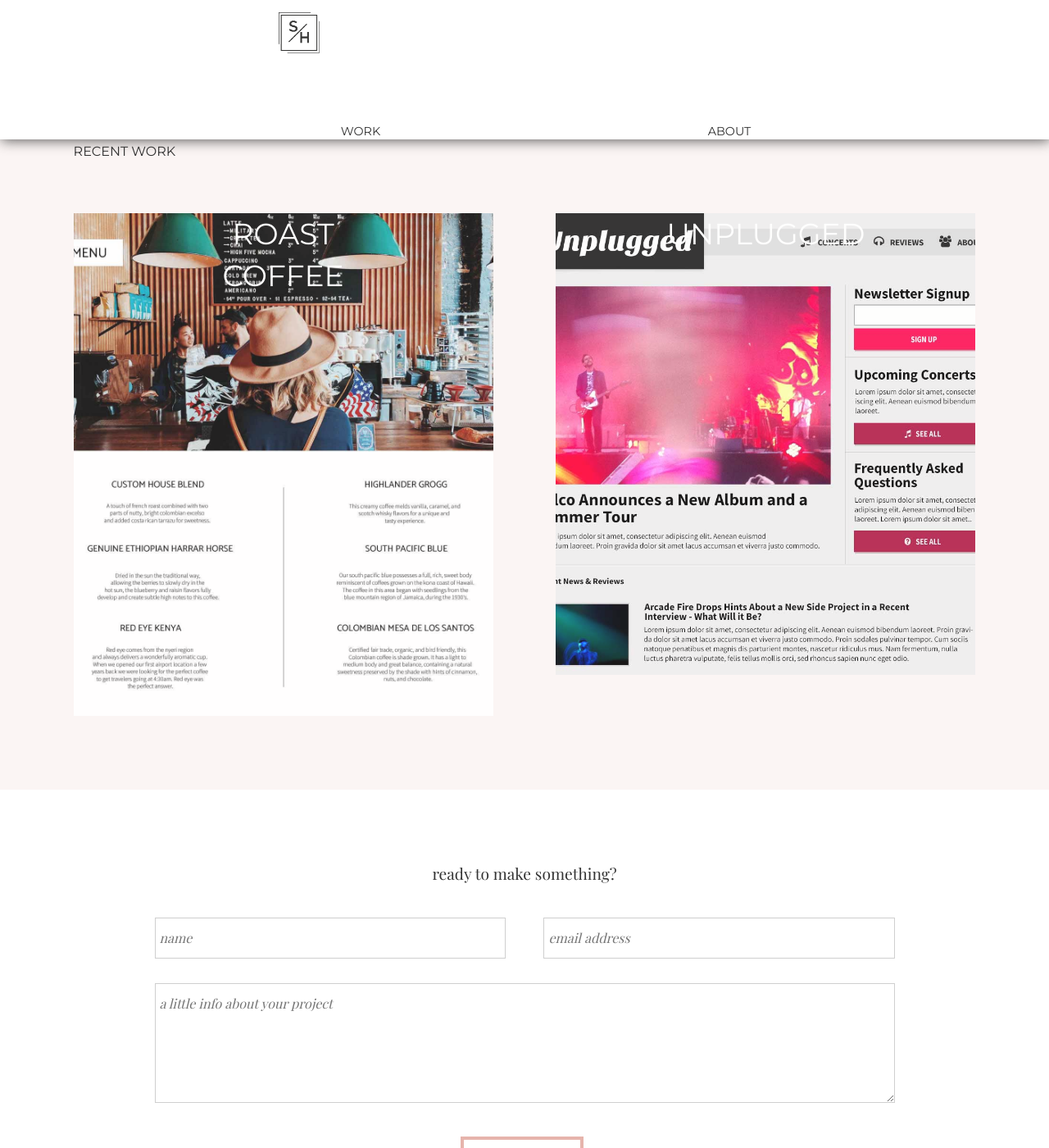
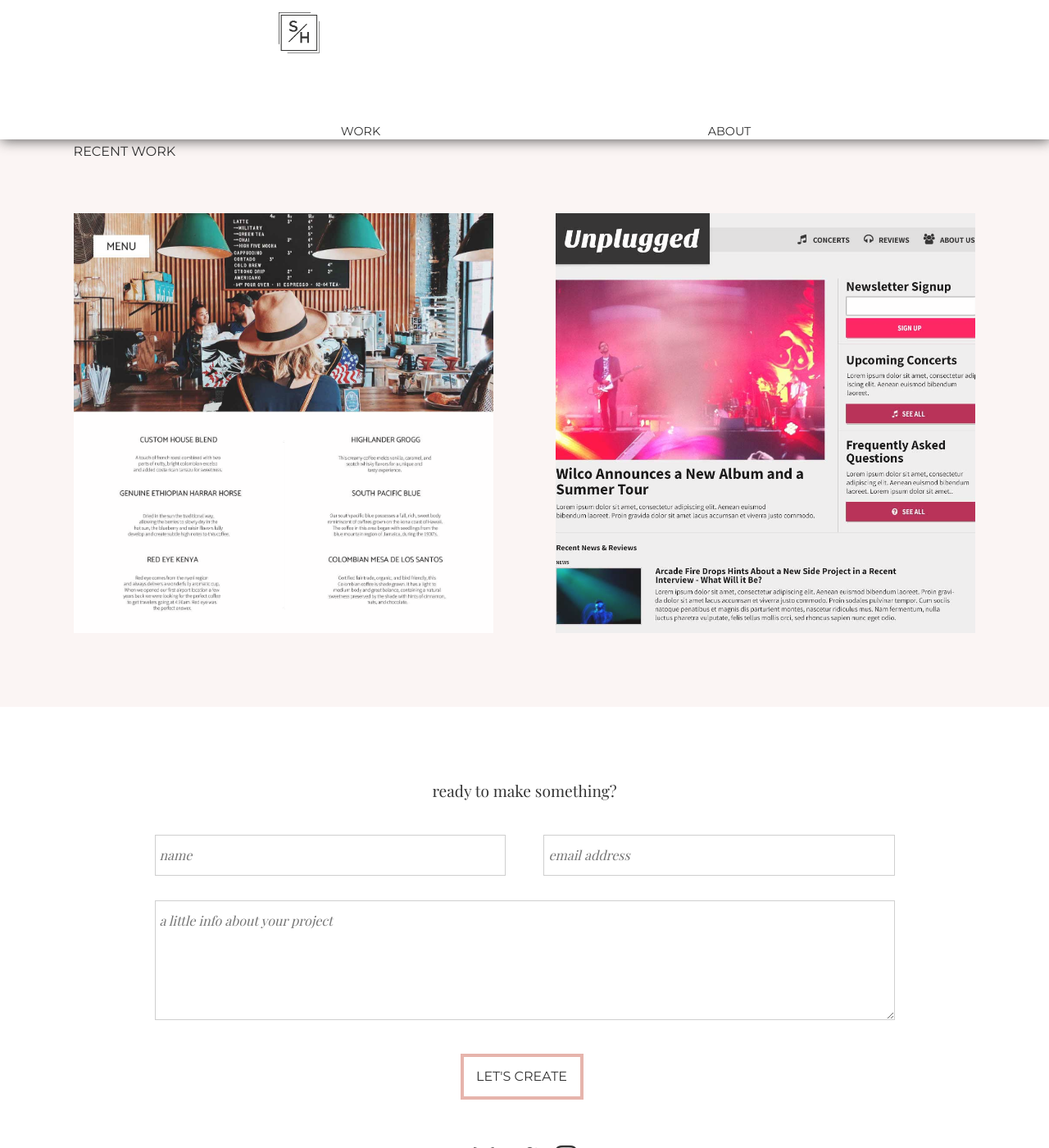
Before and after one commit to skiddhubbard/skiddhubbard.github.io, a Jekyll site: the page built from index.md, in a window 1280 px wide and 1400 px high, scrolled down 787 px. Shown: the whole window at 82% size. Built offline with Jekyll 4.4.1, drawn with Linux system fonts in a browser that asks for light colours.

Commit message:
more flexbox

```diff
--- a/_sass/site/_base.scss
+++ b/_sass/site/_base.scss
@@ -926,8 +926,9 @@ input {
     }
 
     .hover-text {
-      display: block;
+      display: none;
       width: 100%;
+      position: relative;
       // position: absolute;
       // top: 45%;
       margin: auto;
```
